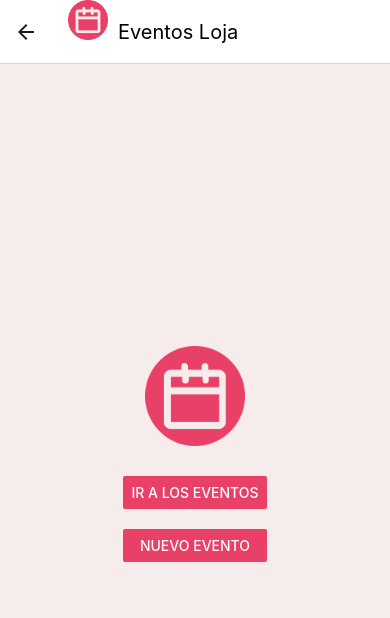
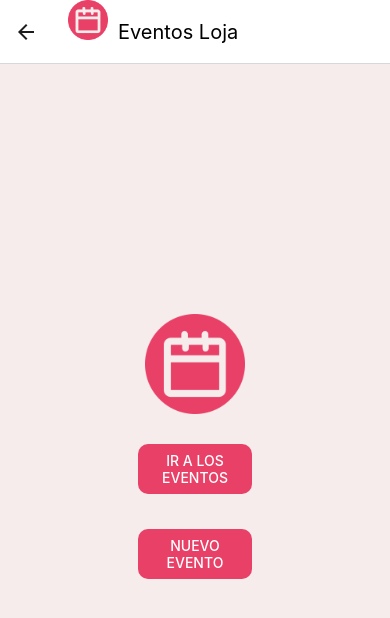
Before and after one commit to EdgarSanchez96/Actividad2_Eventos, a React Native app: screen /NuevoEvento in a window 390 px wide. Shown: the top 618 px of the page. Built offline with nearby package versions, Linux system fonts and the light colour scheme.

Commit message:
Agregar estilos nuevos y controles de home

```diff
--- a/screens/Home.tsx
+++ b/screens/Home.tsx
@@ -1,5 +1,5 @@
+import React from 'react';
 import {StackNavigationProp} from '@react-navigation/stack';
-import React from 'react';
 import {Button, Image, StyleSheet, View} from 'react-native';
 
 interface Props {
@@ -9,18 +9,15 @@ interface Props {
 export default function Home({navigation}: Props) {
   return (
     <View style={styles.container}>
-      <Image
-        style={styles.logo}
-        source={require('../assets/logo.png')}
-      />
+      <Image style={styles.logo} source={require('../assets/logo.png')} />
       <View style={styles.buttonContainer}>
-        <Button
+        <CustomButton
           title="Ir a los eventos"
           onPress={() => navigation.navigate('Eventos')}
           color="#E94067"
         />
         <View style={styles.separator} />
-        <Button
+        <CustomButton
           title="Nuevo evento"
           onPress={() => navigation.navigate('NuevoEvento')}
           color="#E94067"
@@ -30,6 +27,12 @@ export default function Home({navigation}: Props) {
   );
 }
 
+const CustomButton = ({title, onPress, color}: any) => (
+  <View style={styles.button}>
+    <Button title={title} onPress={onPress} color={color} />
+  </View>
+);
+
 const styles = StyleSheet.create({
   container: {
     backgroundColor: '#F6ECEB',
@@ -37,13 +40,15 @@ const styles = StyleSheet.create({
     justifyContent: 'center',
     alignItems: 'center',
   },
-  fuente: {
-    fontSize: 24,
-    fontWeight: 'bold',
-    marginBottom: 20,
-  },
   buttonContainer: {
     marginTop: 20,
+    alignItems: 'center',
+  },
+  button: {
+    width: '80%',
+    marginBottom: 15,
+    borderRadius: 10,
+    overflow: 'hidden',
   },
   logo: {
     width: 100,
--- a/screens/NuevoEvento.tsx
+++ b/screens/NuevoEvento.tsx
@@ -62,8 +62,7 @@ export default function NuevoEvento({navigation}: Props) {
         Toast.show({
           type: 'error',
           text1: 'Atención',
-          text2:
-            'El costo debe ser un número decimal mayor a cero.',
+          text2: 'El costo debe ser un número decimal mayor a cero.',
           visibilityTime: 3000,
         });
         return;
@@ -175,6 +174,11 @@ export default function NuevoEvento({navigation}: Props) {
       <TouchableOpacity style={styles.buttonPrimary} onPress={agregarEvento}>
         <Text style={styles.buttonTextPrimary}>Agregar Evento</Text>
       </TouchableOpacity>
+      <TouchableOpacity
+        style={styles.buttonSecondary}
+        onPress={() => navigation.navigate('Eventos')}>
+        <Text style={styles.buttonTextPrimary}>Listar Eventos</Text>
+      </TouchableOpacity>
     </View>
   );
 }
@@ -208,8 +212,8 @@ const styles = StyleSheet.create({
     borderRadius: 20,
     marginBottom: 10,
   },
-  buttonPrimary: {
-    backgroundColor: '#E94067',
+  buttonSecondary: {
+    backgroundColor: 'gray',
     padding: 10,
     borderRadius: 20,
     marginBottom: 10,
@@ -223,6 +227,12 @@ const styles = StyleSheet.create({
     color: '#F6ECEB',
     fontSize: 16,
     textAlign: 'center',
+  },
+  buttonPrimary: {
+    backgroundColor: '#E94067',
+    padding: 10,
+    borderRadius: 20,
+    marginBottom: 10,
   },
   imagenSeleccionada: {
     width: 'auto',
```
